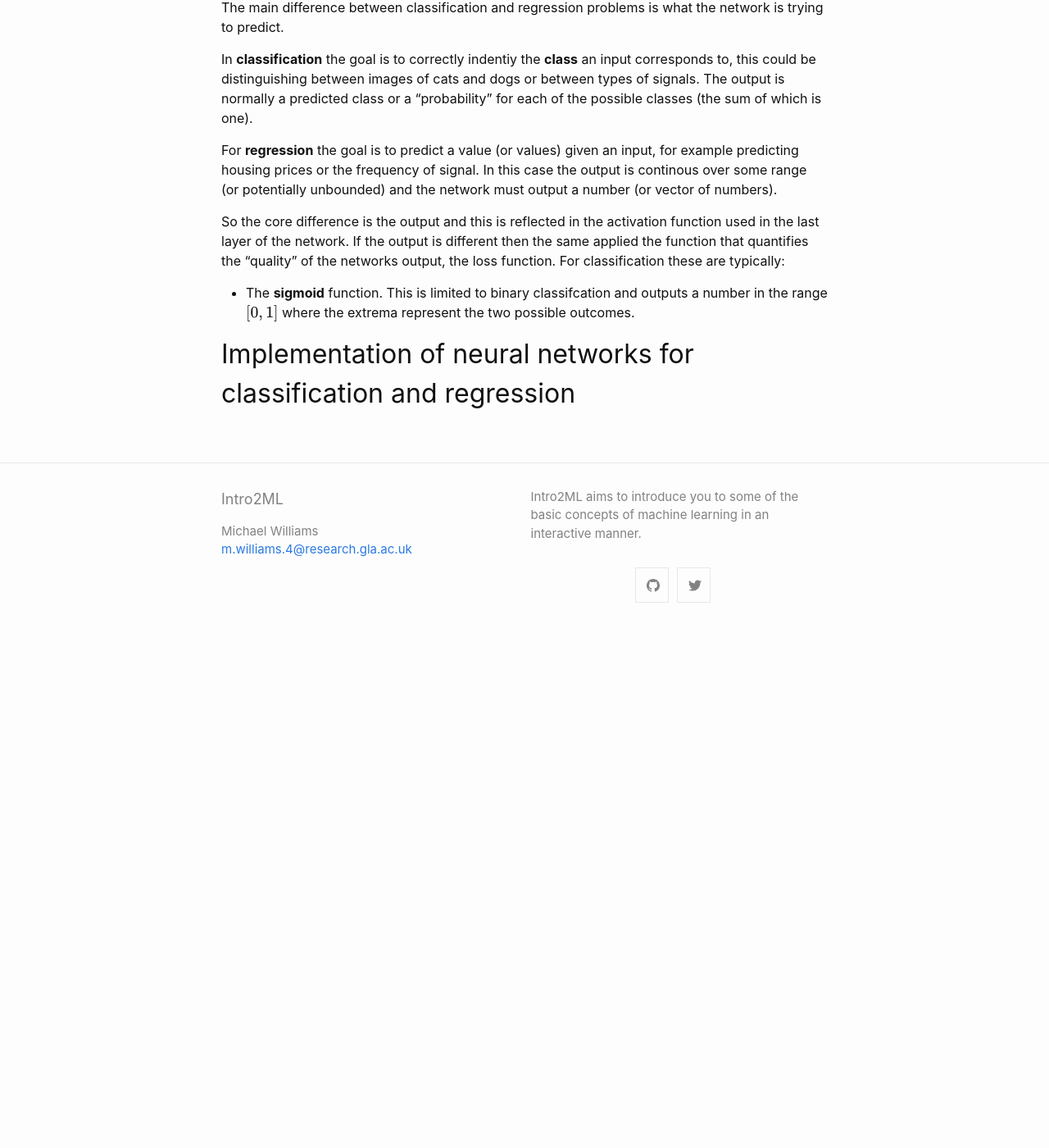
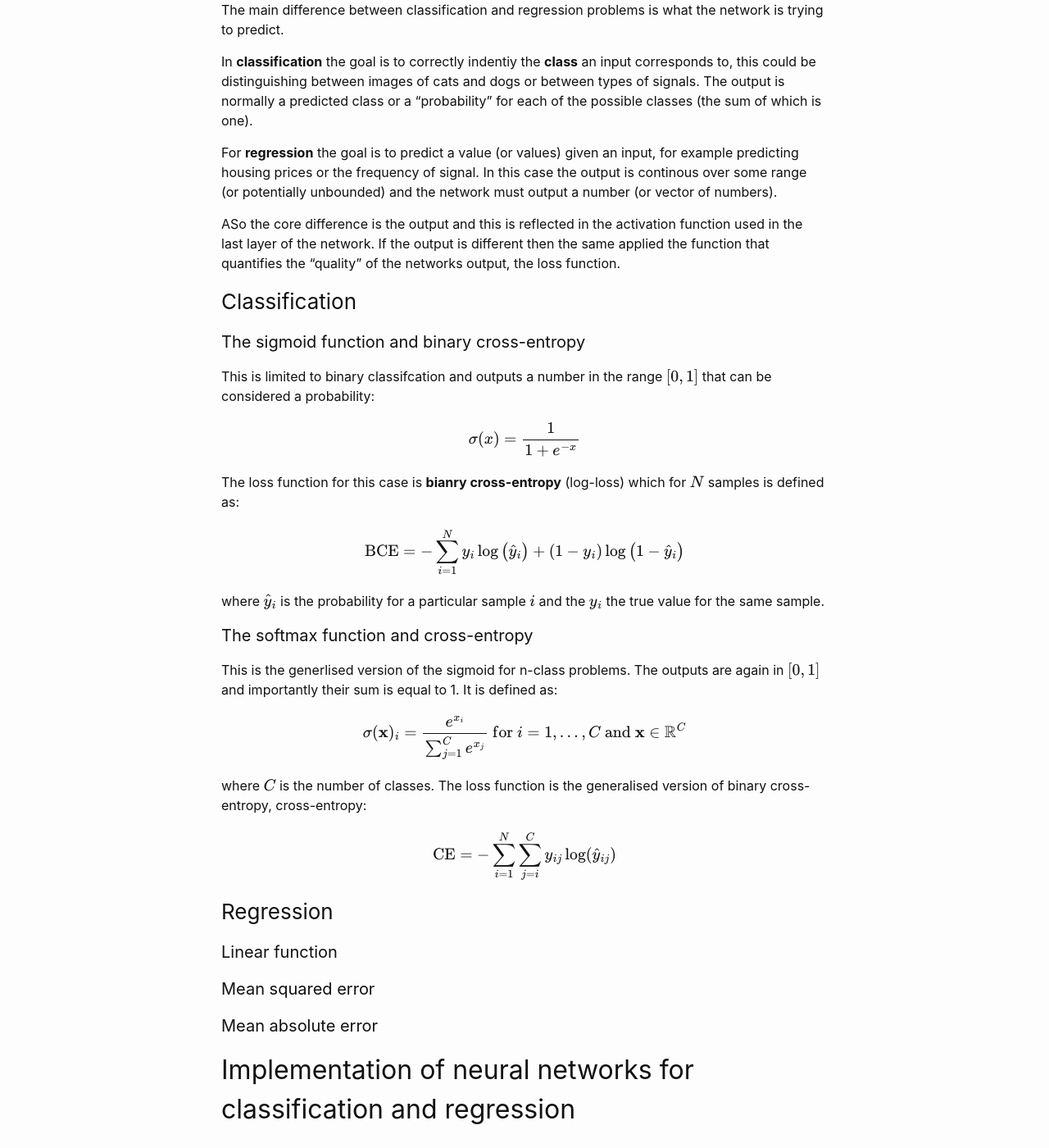
Before and after one commit to mj-will/intro2ml, a Jekyll site: the page built from docs/_topics/t0_classification_regression.md, in a window 1280 px wide and 1400 px high, scrolled down 1976 px. Shown: the whole window at 82% size. Built offline with Jekyll 4.4.1, drawn with Linux system fonts in a browser that asks for light colours; formulas are drawn with MathJax 3; before the commit the page ends 2741 px from its top, so only the background shows below that; some of the changed text lies outside the part shown.

Commit message:
Add classification loss functions

```diff
--- a/docs/_topics/t0_classification_regression.md
+++ b/docs/_topics/t0_classification_regression.md
@@ -44,9 +44,9 @@ The answer boils down to a **loss function**, **backpropogation** and **gradient
 
 #### Loss function
 
-In order for a neural network, or indeed almost any machine learning algorithm, to learn it needs a function to describe it's current performance. This function is known as a **loss function** or cost function and, in the case of a supervised task, it describes the difference between the networks output and the ground truth. An example of a loss function is the **mean squared error** (MSE) which, for a vector of predicted values $\mathbf{y}$ and a vector of true values $\mathbf{\hat{y}}$ both of length $n$ is defined as:
+In order for a neural network, or indeed almost any machine learning algorithm, to learn it needs a function to describe it's current performance. This function is known as a **loss function** or cost function and, in the case of a supervised task, it describes the difference between the networks output and the ground truth. An example of a loss function is the **mean squared error** (MSE) which, for a vector of predicted values $\mathbf{\hat{y}}$ and a vector of true values $\mathbf{y}$ both of length $N$ is defined as:
 
-$$\text{MSE} = \frac{1}{n} \sum_{i=1}^{n} (\hat{y}_{i} - y_{i})^{2}$$
+$$\text{MSE} = \frac{1}{N} \sum_{i=1}^{F} (y_{i} - \hat{y}_{i})^{2}$$
 
 Such as function can then be used to update the trainable parameters of the network with an algorithm such as backpropogation.
 
@@ -66,8 +66,41 @@ In **classification** the goal is to correctly indentiy the **class** an input c
 
 For **regression** the goal is to predict a value (or values) given an input, for example predicting housing prices or the frequency of signal. In this case the output is continous over some range (or potentially unbounded) and the network must output a number (or vector of numbers).
 
-So the core difference is the output and this is reflected in the activation function used in the last layer of the network. If the output is different then the same applied the function that quantifies the "quality" of the networks output, the loss function. For classification these are typically:
+ASo the core difference is the output and this is reflected in the activation function used in the last layer of the network. If the output is different then the same applied the function that quantifies the "quality" of the networks output, the loss function.
 
-* The **sigmoid** function. This is limited to binary classifcation and outputs a number in the range $[0, 1]$ where the extrema represent the two possible outcomes.
+### Classification
+
+#### The sigmoid function and binary cross-entropy
+
+This is limited to binary classifcation and outputs a number in the range $[0, 1]$ that can be considered a probability:
+
+$$\sigma(x) = \frac{1}{1 + e^{-x}}$$
+
+The loss function for this case is **bianry cross-entropy** (log-loss) which for $N$ samples is defined as:
+
+$$\text{BCE} = - \sum_{i=1}^{N} y_{i} \log\left(\hat{y}_{i}\right) + (1 - y_{i}) \log\left(1 - \hat{y}_{i}\right)$$
+
+where $$\hat{y}_{i}$$ is the probability for a particular sample $i$ and the $y_{i}$ the true value for the same sample.
+
+#### The softmax function and cross-entropy
+
+This is the generlised version of the sigmoid for n-class problems. The outputs are again in $[0,1]$ and importantly their sum is equal to 1. It is defined as:
+
+$$\sigma(\mathbf{x})_{i} = \frac{e^{x_{i}}}{\sum_{j=1}^{C} e^{x_{j}}} \ \text{for} \ i=1, ..., C \ \text{and} \ \mathbf{x} \in \mathbb{R}^{C}$$
+
+where $C$ is the number of classes. The loss function is the generalised version of binary cross-entropy, cross-entropy:
+
+$$\text{CE} = - \sum_{i=1}^{N} \sum_{j=i}^{C} y_{ij} \log(\hat{y}_{ij}) $$
+
+### Regression
+
+#### Linear function
+
+
+#### Mean squared error
+
+#### Mean absolute error
+
+
 
 ## Implementation of neural networks for classification and regression
```
